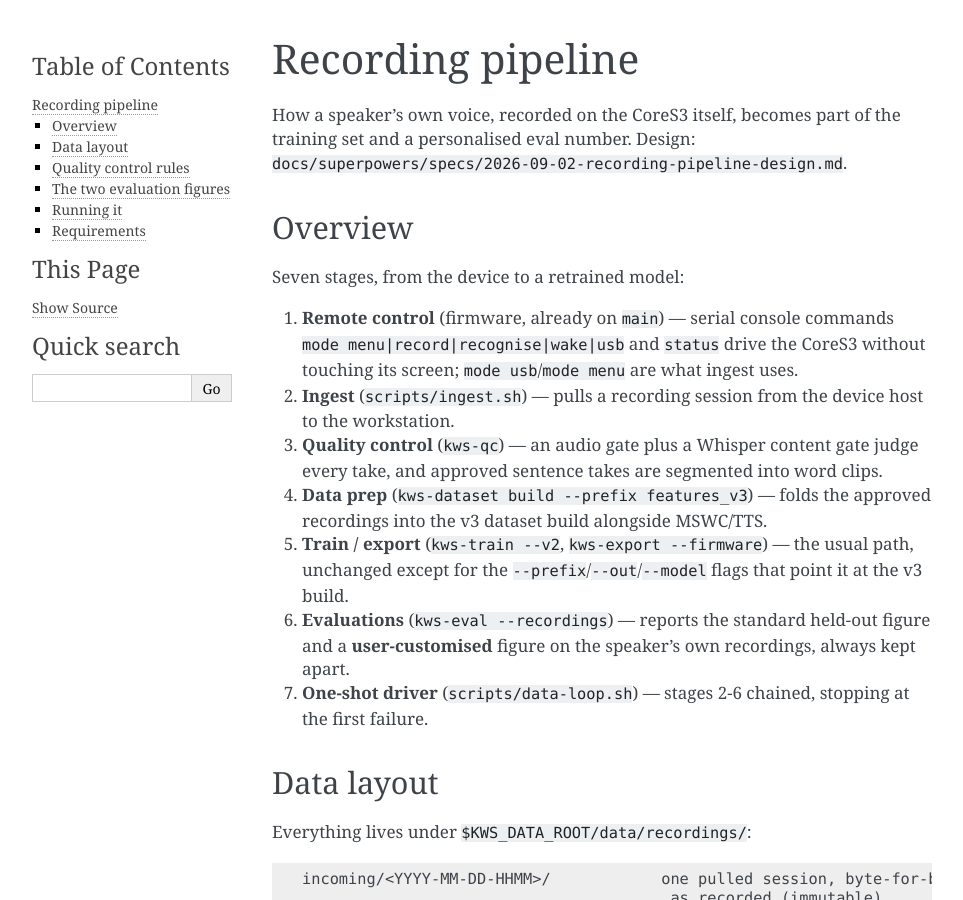
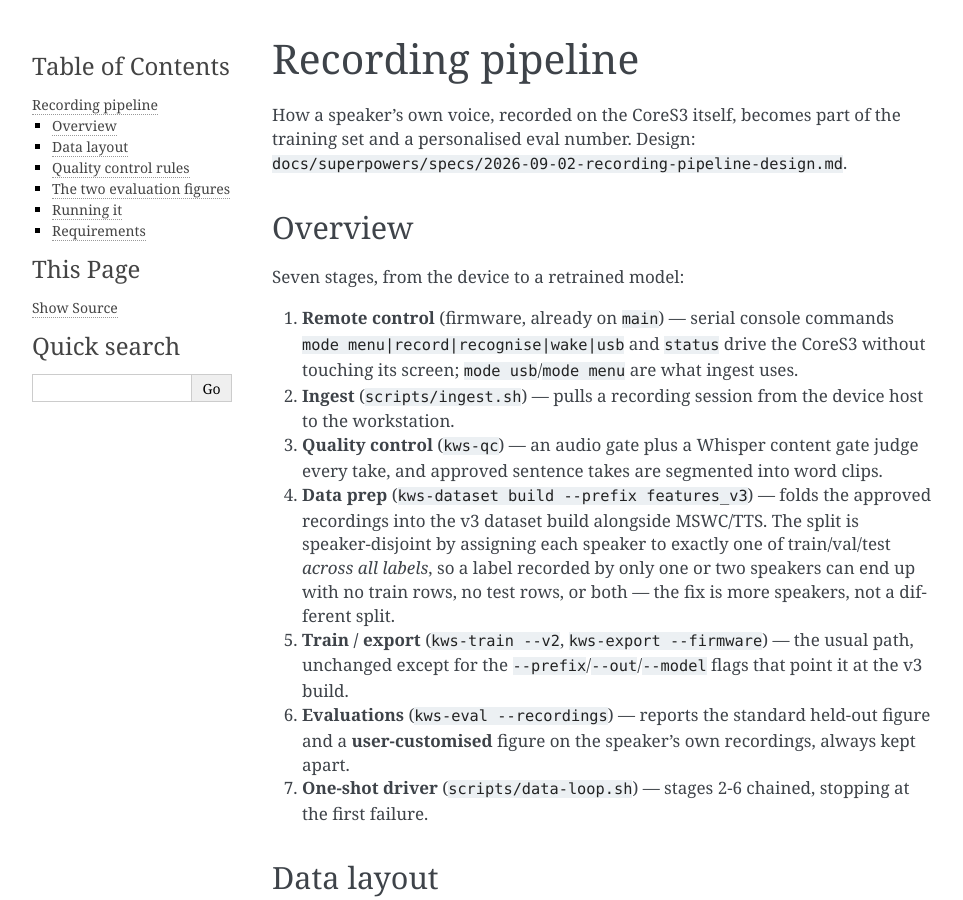
Before and after one commit to ckeller42/kws-de, a Sphinx documentation site: the page built from docs/sphinx/pipeline.rst, in a window 1280 px wide and 900 px high. Shown: the whole window, without its empty margins (148-1111 px from the left). Built offline with Sphinx 7.4.7, drawn with Linux system fonts in a browser that asks for light colours; some of the changed text lies outside the part shown.

Commit message:
docs(pipeline): speaker-split consequence; no host names in docs/scripts
pipeline.rst's data-prep stage now states the speaker-disjoint split's
consequence: each speaker is assigned to exactly one split across all
labels, so a label recorded by only one or two speakers can end up with
no train rows, no test rows, or both -- more speakers fixes it, not a
different split.

Replaced the flashing-cores3-on-bar skill name (a host-name leak via the
skill name pattern) with generic phrasing in docs/sphinx/pipeline.rst,
scripts/data-loop.sh, and docs/superpowers/specs/2026-09-02-recording-
pipeline-design.md; grep confirms no remaining "on-bar" occurrences in
docs/scripts/README.md.

Co-Authored-By: Claude Fable 5.1 <noreply@anthropic.com>
Claude-Session: https://claude.ai/code/session_016YVjMuh5AT7hGvYf4EtfUM

```diff
--- a/docs/sphinx/pipeline.rst
+++ b/docs/sphinx/pipeline.rst
@@ -20,7 +20,11 @@ Seven stages, from the device to a retrained model:
    gate judge every take, and approved sentence takes are segmented into
    word clips.
 4. **Data prep** (``kws-dataset build --prefix features_v3``) — folds the
-   approved recordings into the v3 dataset build alongside MSWC/TTS.
+   approved recordings into the v3 dataset build alongside MSWC/TTS. The
+   split is speaker-disjoint by assigning each speaker to exactly one of
+   train/val/test *across all labels*, so a label recorded by only one or
+   two speakers can end up with no train rows, no test rows, or both —
+   the fix is more speakers, not a different split.
 5. **Train / export** (``kws-train --v2``, ``kws-export --firmware``) — the
    usual path, unchanged except for the ``--prefix``/``--out``/``--model``
    flags that point it at the v3 build.
@@ -176,7 +180,7 @@ The ``kws-dataset build`` cache (``raw_clips_v3.pkl``) must already exist —
 run ``uv run --no-sync kws-data --fetch --mswc-root <mswc-de-dir>`` once
 first to mine MSWC and build it; the data loop itself never fetches MSWC.
 Flashing the exported model back onto the device is a manual step, covered
-by the ``flashing-cores3-on-bar`` skill, not by this pipeline.
+by the remote flashing helper for the device host, not by this pipeline.
 
 A firmware ``wake`` set (five "Hey Bus" takes per speaker,
 ``spkNN/hey-bus/NNN.wav``) is already recorded by the device; QC support
```
Also changed, not shown: docs/superpowers/specs/2026-09-02-recording-pipeline-design.md (+2 -2 lines), 1 other file.
